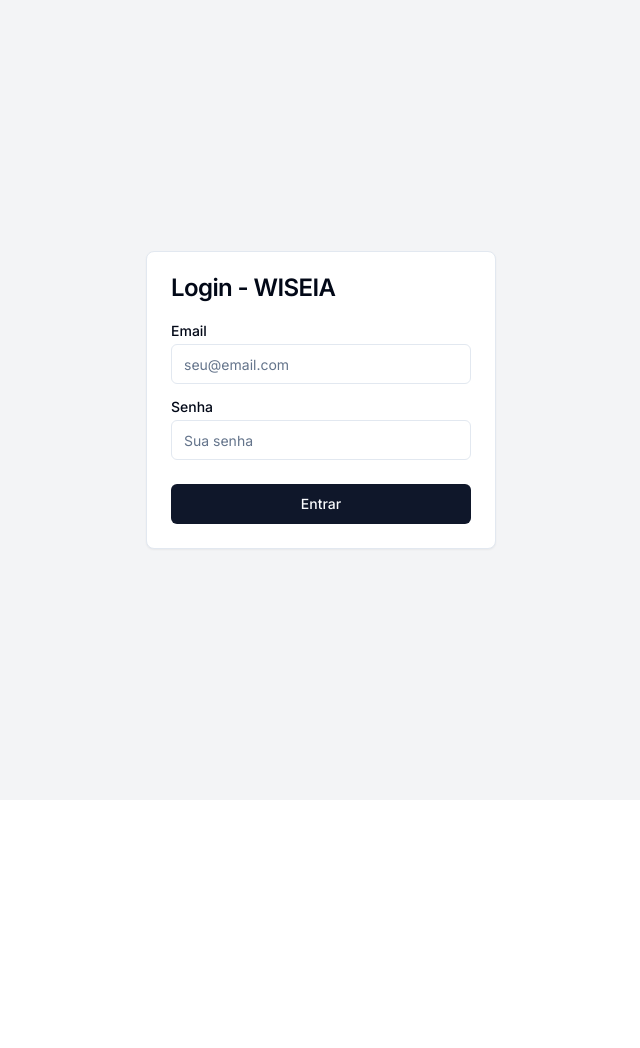
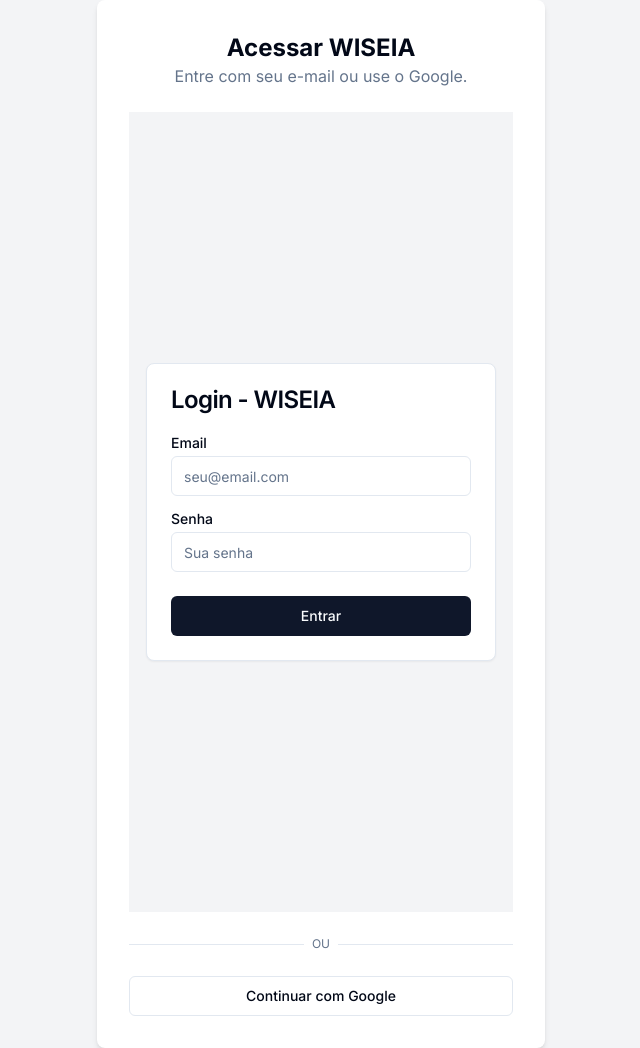
Before and after one commit to wiseia/wiseia-app-nextjs, a Next.js app: page /login in a window 1280 px wide. Shown: the whole page, without its empty margins (319-959 px from the left). Before the commit the page ends 800 px from the top, so only its background shows below. Built offline with nearby package versions, Linux system fonts and the light colour scheme; no server answers.

Commit message:
exclusão de arquivos e a criação/modificação dos novos

```diff
--- a/src/app/auth/callback/route.ts
+++ /dev/null
@@ -1,17 +0,0 @@
-import { createClient } from '@/utils/supabase/server'
-import { NextResponse } from 'next/server'
-import type { NextRequest } from 'next/server'
-
-export async function GET(request: NextRequest) {
-  const { searchParams, origin } = new URL(request.url)
-  const code = searchParams.get('code')
-
-  if (code) {
-    // Apenas tenta trocar o código. O middleware fará o resto.
-    const supabase = createClient()
-    await supabase.auth.exchangeCodeForSession(code)
-  }
-
-  // Redireciona de volta para a página de onde o processo começou.
-  return NextResponse.redirect(`${origin}/dashboard/drivers`)
-}
--- a/src/app/login/page.tsx
+++ b/src/app/login/page.tsx
@@ -1,6 +1,54 @@
-import LoginForm from '@/components/auth/LoginForm'
+'use client';
+
+import { createClient } from '@/utils/supabase/client';
+import { useEffect } from 'react';
+import { useRouter } from 'next/navigation';
+import LoginForm from '@/components/auth/LoginForm'; // Nosso formulário de email/senha
+import GoogleSignInButton from '@/components/auth/GoogleSignInButton'; // Nosso novo botão
 
 export default function LoginPage() {
-  // Esta página agora simplesmente renderiza o nosso formulário manual.
-  return <LoginForm />
+  const supabase = createClient();
+  const router = useRouter();
+
+  // ESTA É A PARTE MÁGICA
+  // Este 'listener' fica "escutando" por mudanças no estado de autenticação
+  useEffect(() => {
+    const { data: { subscription } } = supabase.auth.onAuthStateChange((event, session) => {
+      if (event === 'SIGNED_IN' && session) {
+        // Quando o pop-up do Google tiver sucesso, o evento SIGNED_IN é disparado.
+        // Então, redirecionamos para o dashboard.
+        router.push('/dashboard');
+      }
+    });
+
+    // Limpa o listener quando o componente é desmontado
+    return () => {
+      subscription.unsubscribe();
+    };
+  }, [router, supabase]);
+
+  return (
+    <div className="flex justify-center items-center min-h-screen bg-gray-100">
+      <div className="w-full max-w-md p-8 space-y-6 bg-white rounded-lg shadow-md">
+        <div className="text-center">
+          <h1 className="text-2xl font-bold">Acessar WISEIA</h1>
+          <p className="text-muted-foreground">Entre com seu e-mail ou use o Google.</p>
+        </div>
+
+        <LoginForm />
+
+        <div className="relative my-4">
+          <div className="absolute inset-0 flex items-center">
+            <span className="w-full border-t" />
+          </div>
+          <div className="relative flex justify-center text-xs uppercase">
+            <span className="bg-white px-2 text-muted-foreground">OU</span>
+          </div>
+        </div>
+
+        <GoogleSignInButton />
+
+      </div>
+    </div>
+  );
 }
--- /dev/null
+++ b/src/components/auth/GoogleSignInButton.tsx
@@ -0,0 +1,33 @@
+'use client';
+
+import { createClient } from '@/utils/supabase/client';
+import { Button } from '@/components/ui/button';
+import { toast } from 'sonner';
+import { useRouter } from 'next/navigation';
+
+export default function GoogleSignInButton() {
+  const supabase = createClient();
+  const router = useRouter();
+
+  const handleGoogleSignIn = async () => {
+    const { error } = await supabase.auth.signInWithOAuth({
+      provider: 'google',
+      options: {
+        // Não precisamos mais do redirectTo, pois não há redirecionamento de página inteira
+      },
+    });
+
+    if (error) {
+      console.error("Erro ao iniciar login com Google:", error);
+      toast.error("Não foi possível iniciar o login com o Google.");
+    }
+    // O Supabase irá lidar com o pop-up e a atualização da sessão automaticamente.
+    // O onAuthStateChange na página de login cuidará do redirecionamento.
+  };
+
+  return (
+    <Button onClick={handleGoogleSignIn} className="w-full" variant="outline">
+      Continuar com Google
+    </Button>
+  );
+}
```
